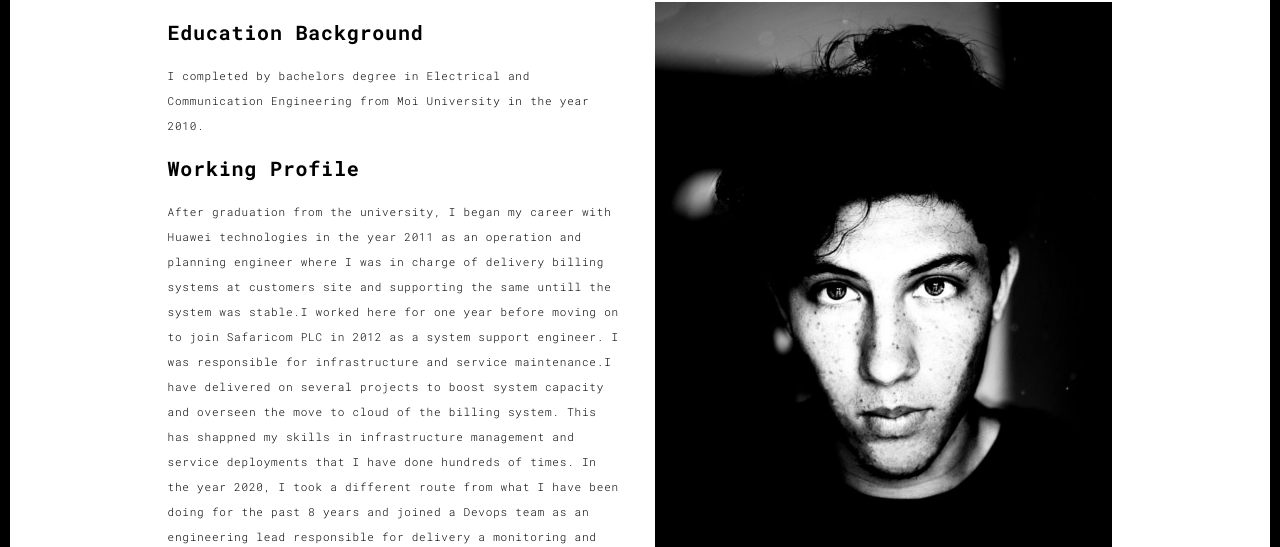
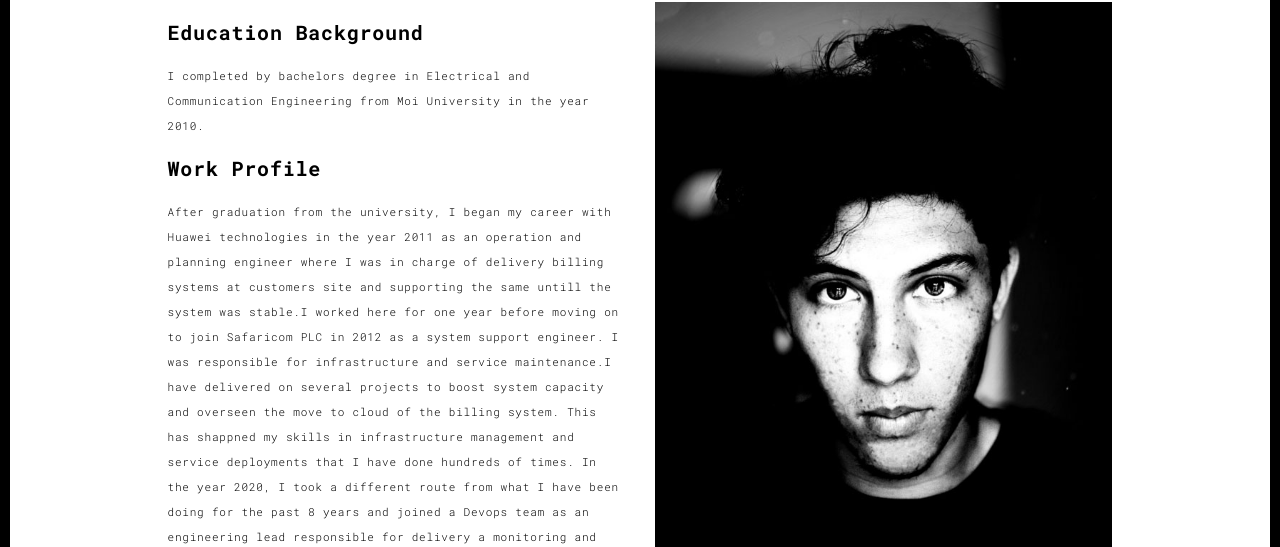
Before and after one commit to jaundi/webdev, a Flask app: page /about.html in a window 1280 px wide. Shown: the part 200-747 px from the top of the page. Run offline with Flask 2, Linux system fonts and the light colour scheme; some libraries are stand-ins or nearby versions.

Commit message:
Updated work profile

```diff
--- a/templates/about.html
+++ b/templates/about.html
@@ -67,7 +67,7 @@
                   <p> I completed by bachelors degree in Electrical and Communication Engineering from Moi University
                     in the year 2010.
                   </p>
-                  <h3>Working Profile </h3>
+                  <h3>Work Profile </h3>
                   <p>After graduation from the university, I began my career with Huawei technologies in the year 2011 as an operation and planning engineer
                     where I was in charge of delivery billing systems at customers site and supporting the same untill the system was stable.I worked here for one year before
                     moving on to join Safaricom PLC in 2012 as a system support engineer. I was responsible for infrastructure and service maintenance.I have delivered on several
```
